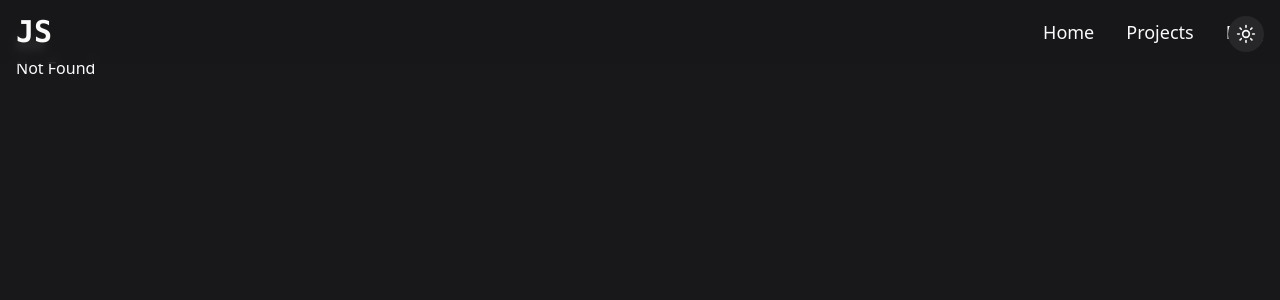
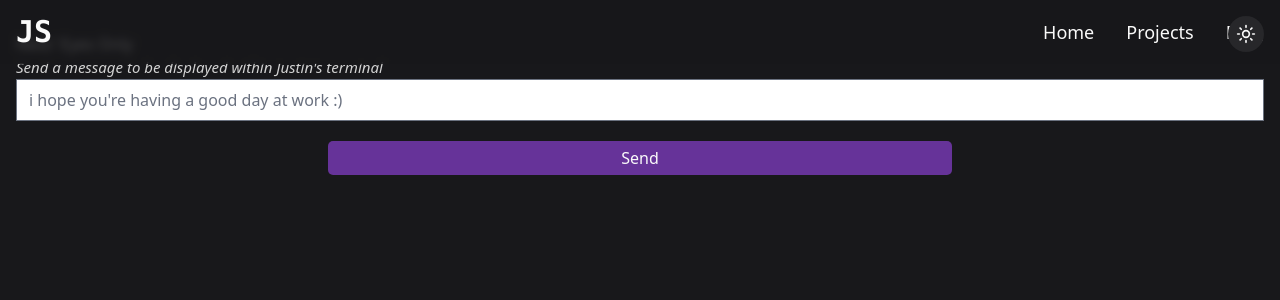
Before and after one commit to JustinStitt/jstitt.dev, a SvelteKit app: page /nessage in a window 1280 px wide. Before the commit this address had no page. Shown: the top 300 px of the page. Built offline with nearby package versions, Linux system fonts and the light colour scheme.

Commit message:
add nessage stuff and ness\-login

```diff
--- /dev/null
+++ b/src/hooks.server.js
@@ -0,0 +1,17 @@
+import { redirect } from "@sveltejs/kit";
+import { SECRET_COOKIE } from "$env/static/private";
+
+export async function handle({ event, resolve }) {
+  if (event.url.pathname.startsWith("/test")) {
+    throw redirect(302, "/");
+  }
+
+  const has_access = event.cookies.get("access") === SECRET_COOKIE;
+
+  if (!has_access && event.route.id.startsWith("/(ness-eyes-only)")) {
+    throw redirect(302, "/ness-login");
+  }
+
+  const response = await resolve(event);
+  return response;
+}
--- /dev/null
+++ b/src/routes/(ness-eyes-only)/nessage/+page.svelte
@@ -0,0 +1,69 @@
+<script>
+	let message;
+	const placeholders = [
+		"belay is on; climb on! have fun, don't fall, climb on!",
+		'hi baby, i miss you a lot',
+		"i hope you're having a good day at work :)",
+		"let's go to canes tonight :P"
+	];
+
+	const handleSendButton = async () => {
+		const response = await fetch('/api/nessage-send', {
+			method: 'POST',
+			body: JSON.stringify({ message }),
+			headers: {
+				'Content-Type': 'application/json'
+			}
+		});
+
+		const { valid } = await response.json();
+		console.log('sending message valid? : ', valid);
+	};
+</script>
+
+<h1>Ness' Eyes Only</h1>
+<h2>Send a message to be displayed within Justin's terminal</h2>
+<div class="vbox">
+	<input
+		bind:value={message}
+		type="text"
+		placeholder={placeholders[Math.floor(Math.random() * placeholders.length)]}
+	/>
+	<button onclick={handleSendButton}>Send</button>
+</div>
+
+<style>
+	input {
+		color: black;
+		width: 100%;
+	}
+
+	.vbox {
+		display: flex;
+		flex-direction: column;
+		justify-content: center;
+		align-items: center;
+		gap: 20px;
+	}
+
+	button {
+		background-color: rebeccapurple;
+		border-radius: 5px;
+		padding: 5px;
+		width: 50%;
+	}
+
+	button:hover {
+		filter: grayscale(20%);
+	}
+
+	button:active {
+		transform: translate(1px, 1px);
+	}
+
+	h2 {
+		color: lightgray;
+		font-style: italic;
+		font-size: 15px;
+	}
+</style>
--- /dev/null
+++ b/src/routes/api/ness-password-validate/+server.js
@@ -0,0 +1,20 @@
+import { json, redirect } from "@sveltejs/kit";
+import { NESS_PASSWORD, SECRET_COOKIE } from "$env/static/private";
+export async function POST({ request, cookies }) {
+  const { currently_entered_password: pwd } = await request.json();
+
+  const valid = NESS_PASSWORD === pwd;
+  if (valid) {
+    const farFuture = new Date();
+    farFuture.setFullYear(farFuture.getFullYear() + 10); // 10 years
+    cookies.set("access", SECRET_COOKIE, {
+      path: "/",
+      httpOnly: true,
+      expires: farFuture,
+      sameSite: "strict",
+    });
+  }
+  return json({ valid: valid, redirectUrl: "/nessage" }, {
+    status: valid ? 200 : 403,
+  });
+}
--- /dev/null
+++ b/src/routes/api/nessage-send/+server.js
@@ -0,0 +1,20 @@
+import { json } from "@sveltejs/kit";
+import { SECRET_COOKIE } from "$env/static/private";
+import fs from "node:fs/promises"; // Using the promise-based API for cleaner async/await
+
+const logFilePath = "data/messages/log.txt";
+
+export async function POST({ request, cookies }) {
+  const { message } = await request.json();
+  const valid = cookies.get("access") === SECRET_COOKIE;
+  if (valid) {
+    const message_with_newline = message.endsWith("\n")
+      ? message
+      : `${message}\n`;
+    await fs.appendFile(logFilePath, message_with_newline, "utf-8"); // probably don't allow emojis
+  }
+
+  return json({ valid: valid, redirectUrl: "/nessage" }, {
+    status: valid ? 200 : 403,
+  });
+}
--- /dev/null
+++ b/src/routes/ness-login/+page.svelte
@@ -0,0 +1,54 @@
+<script>
+	import { goto } from '$app/navigation';
+
+	let currently_entered_password;
+	const handleLoginButton = async () => {
+		const response = await fetch('/api/ness-password-validate', {
+			method: 'POST',
+			body: JSON.stringify({ currently_entered_password }),
+			headers: {
+				'Content-Type': 'application/json'
+			}
+		});
+
+		const { valid, redirectUrl } = await response.json();
+		if (valid) goto(redirectUrl);
+	};
+</script>
+
+<h1>Ness Login</h1>
+
+<div class="vbox">
+	<input type="text" placeholder="password" bind:value={currently_entered_password} />
+	<button onclick={handleLoginButton}>Login</button>
+</div>
+
+<style>
+	input {
+		color: black;
+		width: 100%;
+	}
+
+	.vbox {
+		display: flex;
+		flex-direction: column;
+		justify-content: center;
+		align-items: center;
+		gap: 20px;
+	}
+
+	button {
+		background-color: rebeccapurple;
+		border-radius: 5px;
+		padding: 5px;
+		width: 50%;
+	}
+
+	button:hover {
+		filter: grayscale(20%);
+	}
+
+	button:active {
+		transform: translate(1px, 1px);
+	}
+</style>
--- /dev/null
+++ b/src/routes/test/+page.server.js
@@ -0,0 +1,6 @@
+export const load = async ({ params }) => {
+  console.log("in +page.server.js!");
+  return {
+    foo: { x: 1, y: 2 },
+  };
+};
--- a/src/routes/test/+page.svelte
+++ b/src/routes/test/+page.svelte
@@ -1,6 +1,8 @@
 <script>
+	let { data } = $props();
 </script>
 
 <main class="py-32">
 	<h1>test</h1>
+	<h2>{data.foo.x}</h2>
 </main>
```
Also changed, not shown: data/messages/example.txt (added), 2 other files (tests, documents, lock files or other folders).
